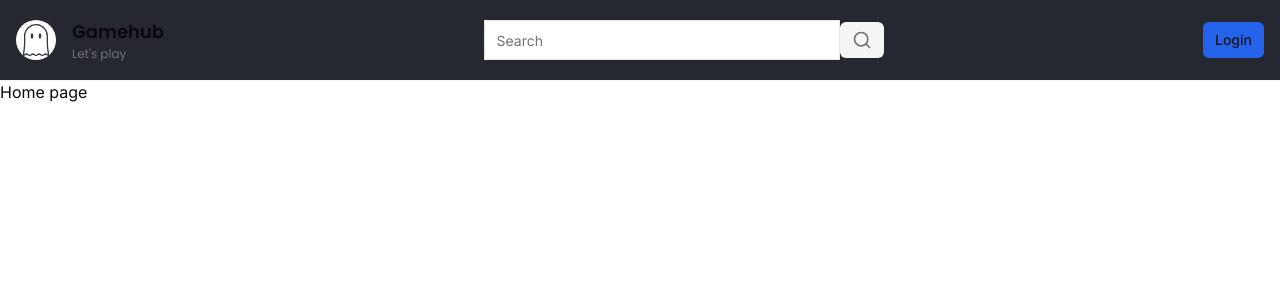
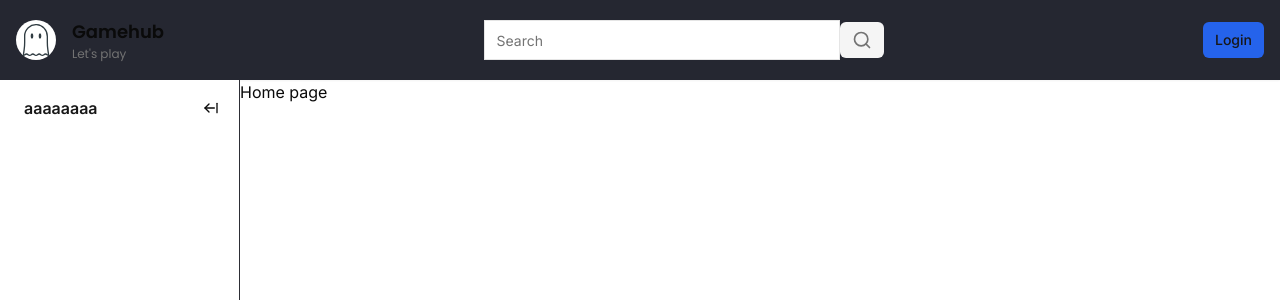
Before and after one commit to kapepa/Twitch, a Next.js app: page / in a window 1280 px wide. Shown: the top 300 px of the page. Built offline with nearby package versions, Linux system fonts and the light colour scheme; no server answers.

Commit message:
sidebar responsive

```diff
--- /dev/null
+++ b/app/(browse)/_components/container.tsx
@@ -0,0 +1,34 @@
+"use client"
+
+import { cn } from "@/lib/utils";
+import { useSidebar } from "@/store/use-sidebar";
+import { FC, ReactNode, useEffect } from "react";
+import { useMediaQuery } from 'usehooks-ts'
+
+interface ContainerProps {
+  children: ReactNode,
+}
+
+const Container: FC<ContainerProps> = (props) => {
+  const { children } = props;
+  const { collapsed, onCallapse, onExpand } = useSidebar((state) => state);
+  const matches = useMediaQuery('(max-width: 1024px)');
+
+  useEffect(() => {
+    if (matches) onCallapse();
+    else onExpand();
+  }, [matches])
+
+  return (
+    <div
+      className={cn(
+        "flex-1",
+        collapsed ? "ml-[70px]": "ml-[70px] lg:ml-60",
+      )}
+    >
+      { children }
+    </div>
+  )
+}
+
+export { Container }
--- /dev/null
+++ b/app/(browse)/_components/sidebar/index.tsx
@@ -0,0 +1,13 @@
+import { FC } from "react";
+import { Wrapper } from "./wrapper";
+import { Toggle } from "./toggle";
+
+const Sidebar: FC = () => {
+  return (
+    <Wrapper>
+      <Toggle/>
+    </Wrapper>
+  )
+}
+
+export default Sidebar;
--- /dev/null
+++ b/app/(browse)/_components/sidebar/toggle.tsx
@@ -0,0 +1,71 @@
+"use client";
+
+import { Hint } from "@/components/hint";
+import { Button } from "@/components/ui/button";
+import { SidebarEnum } from "@/emun/sidebar";
+import { useSidebar } from "@/store/use-sidebar";
+import { ArrowLeftFromLine, ArrowRightFromLine } from "lucide-react";
+import { FC } from "react"
+
+const Toggle: FC = () => {
+  const { collapsed, onCallapse, onExpand } = useSidebar((state) => state);
+  const label: SidebarEnum = collapsed ? SidebarEnum.Espand : SidebarEnum.Collapse;
+
+  return (
+    <>
+      {
+        !!collapsed && (
+          <div
+            className="hidden lg:flex w-full items-center justify-center pt-4 mb-4"
+          >
+            <Hint
+              label={ label }
+              side="right"
+              asChild
+            >
+              <Button
+                onClick={onExpand}
+                className="h-auto p-2"
+                variant="ghost"
+              >
+                <ArrowRightFromLine
+                  className="h-4 w-4"
+                />
+              </Button>
+            </Hint>
+          </div>
+        )
+      }
+      {
+        !collapsed && (
+          <div
+            className="p-3 pl-6 flex items-center w-full"
+          >
+            <p
+              className="font-semibold text-primary"
+            >
+              aaaaaaaa
+            </p>
+            <Hint
+              label={ label }
+              side="right"
+              asChild
+            >
+              <Button
+                onClick={onCallapse}
+                className="h-auto p-2 ml-auto"
+                variant="ghost"
+              >
+                <ArrowLeftFromLine
+                  className="h-4 w-4"
+                />
+              </Button>
+            </Hint>
+          </div>
+        )
+      }
+    </>
+  )
+}
+
+export { Toggle }
--- /dev/null
+++ b/app/(browse)/_components/sidebar/wrapper.tsx
@@ -0,0 +1,27 @@
+"use client"
+
+import { cn } from "@/lib/utils";
+import { useSidebar } from "@/store/use-sidebar";
+import { FC, ReactNode } from "react"
+
+interface WrapperProps {
+  children: ReactNode,
+}
+
+const Wrapper: FC<WrapperProps> = (props) => {
+  const { children } = props;
+  const { collapsed } = useSidebar((state) => state);
+
+  return (
+    <aside
+      className={cn(
+        "fixed left-0 flex flex-col w-60 h-full bg-background border-r border-[#2D2E35] z-50",
+        collapsed && "w-[70px]",
+      )}
+    >
+      { children }
+    </aside>
+  )
+}
+
+export { Wrapper }
--- a/app/(browse)/layout.tsx
+++ b/app/(browse)/layout.tsx
@@ -1,5 +1,7 @@
 import { FC, ReactNode } from "react";
 import { Navbar } from "./_components/navbar";
+import Sidebar from "./_components/sidebar";
+import { Container } from "./_components/container";
 
 interface BrowseLayoutProps {
   children: ReactNode,
@@ -14,7 +16,10 @@ const BrowseLayout: FC<BrowseLayoutProps> = (props) => {
       <div
         className="flex h-full pt-20"
       >
-        { children }
+        <Sidebar/>
+        <Container>
+          { children }
+        </Container>
       </div>
     </>
   )
--- /dev/null
+++ b/components/hint.tsx
@@ -0,0 +1,44 @@
+import { FC, ReactNode } from "react";
+import { Tooltip, TooltipContent, TooltipProvider, TooltipTrigger } from "./ui/tooltip";
+
+type SideType = "top" | "bottom" | "left" | "right";
+type AlignType = "start" | "center" | "end";
+
+interface HintProps {
+  label: string,
+  children: ReactNode,
+  asChild?: boolean,
+  side?: SideType,
+  align?: AlignType,
+}
+
+const Hint: FC<HintProps> = (props) => {
+  const { label, children, asChild, side, align } = props;
+
+  return (
+    <TooltipProvider>
+      <Tooltip
+        delayDuration={0}
+      >
+        <TooltipTrigger
+          asChild={asChild}
+        >
+          { children }
+        </TooltipTrigger>
+        <TooltipContent
+          className="text-black bg-white"
+          side={side}
+          align={align}
+        >
+          <p
+            className="font-semibold"
+          >
+            { label }
+          </p>
+        </TooltipContent>
+      </Tooltip>
+    </TooltipProvider>
+  )
+}
+
+export { Hint }
--- /dev/null
+++ b/components/ui/tooltip.tsx
@@ -0,0 +1,30 @@
+"use client"
+
+import * as React from "react"
+import * as TooltipPrimitive from "@radix-ui/react-tooltip"
+
+import { cn } from "@/lib/utils"
+
+const TooltipProvider = TooltipPrimitive.Provider
+
+const Tooltip = TooltipPrimitive.Root
+
+const TooltipTrigger = TooltipPrimitive.Trigger
+
+const TooltipContent = React.forwardRef<
+  React.ElementRef<typeof TooltipPrimitive.Content>,
+  React.ComponentPropsWithoutRef<typeof TooltipPrimitive.Content>
+>(({ className, sideOffset = 4, ...props }, ref) => (
+  <TooltipPrimitive.Content
+    ref={ref}
+    sideOffset={sideOffset}
+    className={cn(
+      "z-50 overflow-hidden rounded-md border bg-popover px-3 py-1.5 text-sm text-popover-foreground shadow-md animate-in fade-in-0 zoom-in-95 data-[state=closed]:animate-out data-[state=closed]:fade-out-0 data-[state=closed]:zoom-out-95 data-[side=bottom]:slide-in-from-top-2 data-[side=left]:slide-in-from-right-2 data-[side=right]:slide-in-from-left-2 data-[side=top]:slide-in-from-bottom-2",
+      className
+    )}
+    {...props}
+  />
+))
+TooltipContent.displayName = TooltipPrimitive.Content.displayName
+
+export { Tooltip, TooltipTrigger, TooltipContent, TooltipProvider }
--- /dev/null
+++ b/emun/sidebar.ts
@@ -0,0 +1,4 @@
+export enum SidebarEnum {
+  Espand = "Expand",
+  Collapse = "Collapse",
+}
--- a/package.json
+++ b/package.json
@@ -14,6 +14,7 @@
     "@prisma/client": "^5.13.0",
     "@radix-ui/react-dropdown-menu": "^2.0.6",
     "@radix-ui/react-slot": "^1.0.2",
+    "@radix-ui/react-tooltip": "^1.0.7",
     "class-variance-authority": "^0.7.0",
     "clsx": "^2.1.1",
     "lucide-react": "^0.373.0",
@@ -24,7 +25,9 @@
     "react-dom": "^18",
     "svix": "^1.21.0",
     "tailwind-merge": "^2.3.0",
-    "tailwindcss-animate": "^1.0.7"
+    "tailwindcss-animate": "^1.0.7",
+    "usehooks-ts": "^3.1.0",
+    "zustand": "^4.5.2"
   },
   "devDependencies": {
     "@types/node": "^20.12.7",
--- /dev/null
+++ b/store/use-sidebar.tsx
@@ -0,0 +1,15 @@
+import { create } from 'zustand';
+
+interface useSidebarStore {
+  collapsed: boolean,
+  onExpand: () => void,
+  onCallapse: () => void,
+}
+
+const useSidebar = create<useSidebarStore>((set) => ({
+  collapsed: false,
+  onExpand: () => set(() => ({ collapsed: false })),
+  onCallapse: () => set(() => ({ collapsed: true })),
+}))
+
+export { useSidebar }
```
Also changed, not shown: 1 other file (tests, documents, lock files or other folders).
